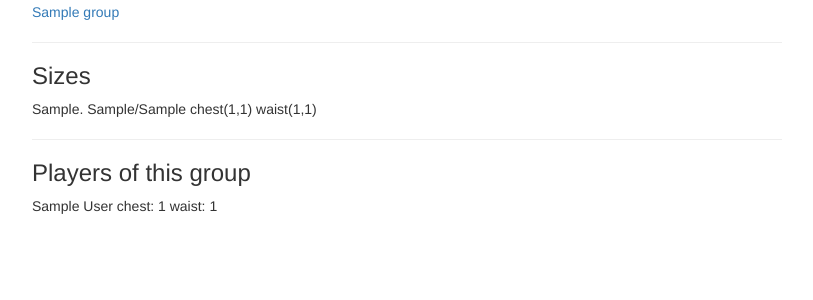
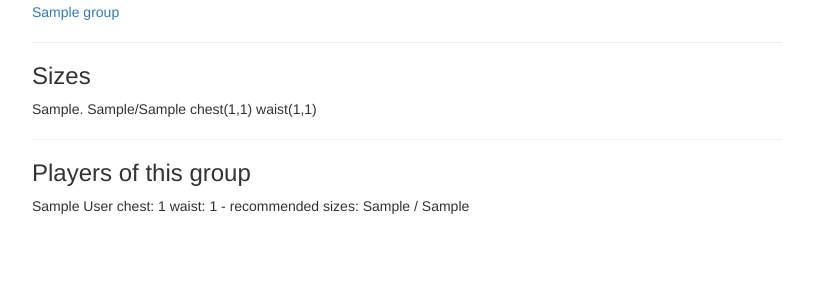
Before and after one commit to Adavideo/larps, a Django app: page /larps/uniform_sizes/1 in a window 1280 px wide. Shown: the part 178-478 px from the top of the page, without its empty margins (38-851 px from the left). Run offline with Django 3.2, Linux system fonts and the light colour scheme; a user stored in the database is signed in; tables that the repository leaves empty hold one stand-in row (values such as "Sample post"); some libraries are stand-ins or nearby versions.

Commit message:
Uniforms page shows recommended sizes for players

```diff
--- a/larps/templates/larps/uniforms.html
+++ b/larps/templates/larps/uniforms.html
@@ -19,7 +19,10 @@
   {% if players %}
     <h3>Players of this group</h3>
     {% for player in players %}
-        {{ player }} chest: {{ player.chest }} waist: {{ player.waist }}
+        {{ player.info }} chest: {{ player.info.chest }} waist: {{ player.info.waist }} - recommended sizes:
+          {% for size in player.sizes %}
+              {{ size.american_size }} / {{ size.european_size }}
+          {% endfor %}
     {% endfor %}
   {% endif %}
 
--- a/larps/views.py
+++ b/larps/views.py
@@ -148,11 +148,20 @@ def uniforms_view(request):
     context = {"uniforms": uniforms}
     return render(request, template, context)
 
+def get_players_list(uniform_id):
+    selected_uniform = Uniform.objects.get(id=uniform_id)
+    players_profiles = selected_uniform.group.get_player_profiles()
+    players_list = []
+    for player_info in players_profiles:
+        sizes = selected_uniform.recommend_sizes(chest=player_info.chest, waist=player_info.waist)
+        players_list.append( { "info": player_info, "sizes": sizes} )
+    return players_list
+
 def uniform_sizes_view(request, uniform_id):
     template = "larps/uniforms.html"
-    uniforms = Uniform.objects.all()
-    group = Uniform.objects.get(id=uniform_id).group
-    players_profiles = group.get_player_profiles()
+    uniforms_list = Uniform.objects.all()
     sizes = UniformSize.objects.filter(uniform=uniform_id)
-    context = {"uniforms": uniforms, "sizes": sizes, "players": players_profiles}
+    players_list = get_players_list(uniform_id)
+
+    context = {"uniforms": uniforms_list, "sizes": sizes, "players": players_list}
     return render(request, template, context)
```
